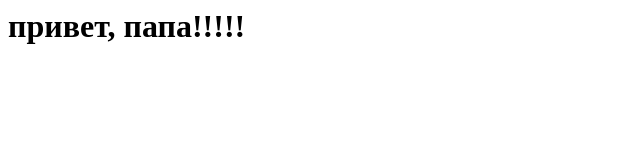
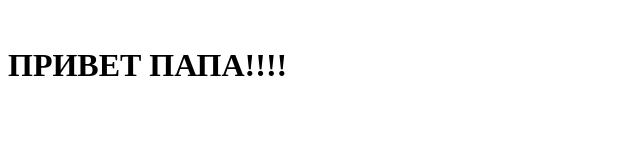
Before and after one commit to Giveme5391/papa-lab-1, a plain HTML site: page index.html in a window 1280 px wide. Shown: the whole page, without its empty margins (0-640 px from the left). Drawn offline with Linux system fonts and the light colour scheme.

Commit message:
Update index.html

```diff
--- a/index.html
+++ b/index.html
@@ -1,8 +1,9 @@
-<html>
-  <head>
-  <title> лабораторная папы </title>
-  </head>
-  <body>
-    <h1> привет, папа!!!!! </h1>
-  </body>
+<!DOCTYPE HTML>
+<html lang="ru">
+<head>
+    <meta charset="UTF-8">
+</head>
+<body>
+    <h1> ПРИВЕТ ПАПА!!!! </h1>
+</body>
 </html>
```
